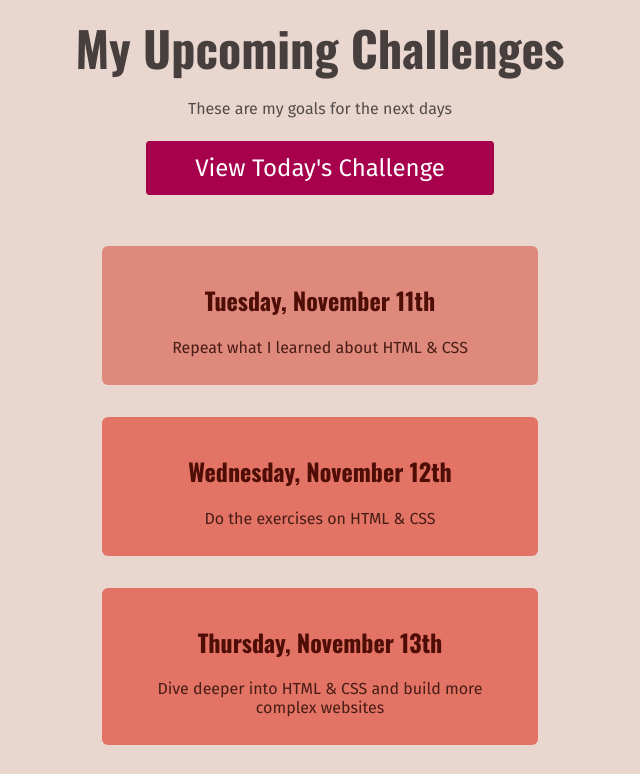
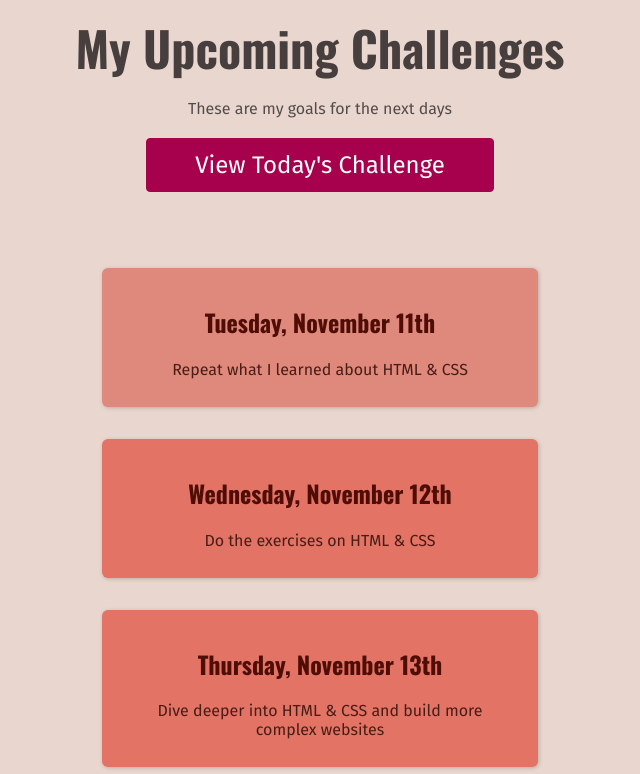
Before and after one commit to JasperKrol/100daysOfCode, a plain HTML site: page full-week.html in a window 1280 px wide. Shown: the top 774 px of the page, without its empty margins (320-960 px from the left). Drawn offline with nearby package versions, Linux system fonts and the light colour scheme.

Commit message:
box shadow refresh

```diff
--- a/styles/full-week.css
+++ b/styles/full-week.css
@@ -9,7 +9,7 @@ h1 {
 }
 
 #description {
-    margin-bottom: 36px;
+    margin-bottom: 8px;
 }
 
 /* header p {
@@ -23,6 +23,8 @@ a {
     border: 1px solid rgb(167, 1, 78);
     border-radius: 4px;
     font-size: 24px;
+    display: inline-block;
+    margin: 12px 0;
 }
 
 a:hover {
@@ -42,6 +44,7 @@ li {
     margin: 32px;
     background-color: rgb(223, 136, 124);
     border-radius: 6px;
+    box-shadow: 1px 1px 4px rgba(0,0,0,0.2);
 }
 
 h2 {
```
